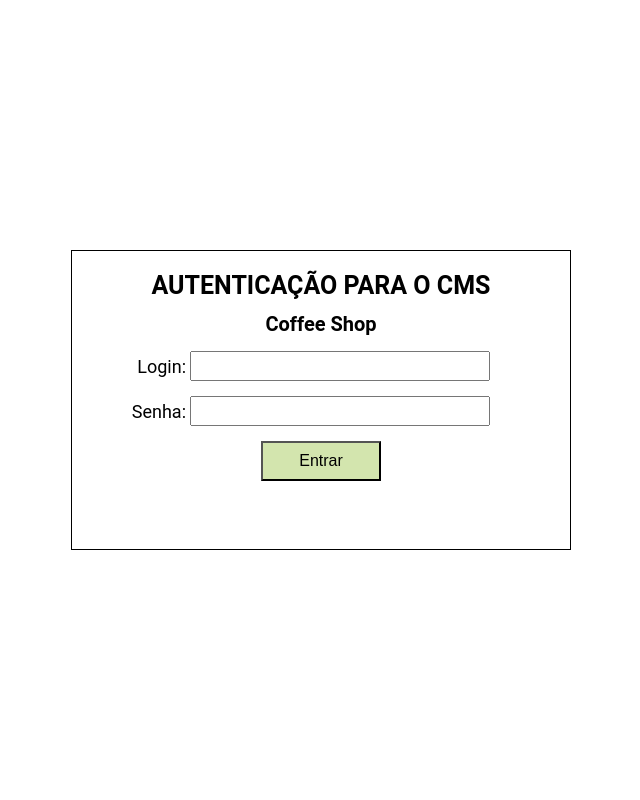
After one commit to marianasgit/landing-page-php, a PHP site: page /cms/login.html in a window 1280 px wide. The commit adds this page. Shown: the whole page, without its empty margins (319-959 px from the left). Run offline with PHP 8.4, Linux system fonts and the light colour scheme.

Commit message:
finalizando front do cms

```diff
--- /dev/null
+++ b/cms/login.css
@@ -0,0 +1,56 @@
+* {
+  margin: 0;
+  padding: 0;
+  box-sizing: border-box;
+}
+
+body {
+  width: 100vw;
+  height: 100vh;
+  display: flex;
+  font-family: Roboto, "Helvetica Neue", sans-serif;
+}
+
+.section-login {
+  /*background-color: thistle;*/
+  width: 500px;
+  height: 300px;
+  border: 1px solid;
+  margin: auto;
+  text-align: center;
+  padding-top: 20px;
+}
+
+.section-login h3 {
+  font-size: 25px;
+  padding-bottom: 12px;
+}
+
+.section-login h4 {
+  font-size: 20px;
+  padding-bottom: 15px;
+}
+
+label {
+  font-size: 18px;
+}
+
+input {
+  width: 300px;
+  height: 30px;
+  font-size: 20px;
+}
+
+.dados-login {
+  padding-bottom: 15px;
+  text-align: right;
+  padding-right: 80px;
+}
+
+.botao-entrar {
+  width: 120px;
+  height: 40px;
+  background-color: rgba(168, 204, 95, 0.507);
+  font-size: 16px;
+  font-weight: 500;
+}
--- /dev/null
+++ b/cms/login.html
@@ -0,0 +1,26 @@
+<!DOCTYPE html>
+<html lang="pt-BR">
+  <head>
+    <meta charset="UTF-8" />
+    <meta name="viewport" content="width=device-width, initial-scale=1.0" />
+    <link rel="stylesheet" href="login.css" />
+    <title>Login</title>
+  </head>
+  <body>
+    <section class="section-login">
+      <h3>AUTENTICAÇÃO PARA O CMS</h3>
+      <h4>Coffee Shop</h4>
+      <form action="" method="post">
+        <div class="dados-login">
+          <label for="login">Login:</label>
+          <input type="text" />
+        </div>
+        <div class="dados-login">
+          <label for="senha">Senha:</label>
+          <input type="password" />
+        </div>
+        <input class="botao-entrar" type="submit" value="Entrar" />
+      </form>
+    </section>
+  </body>
+</html>
--- a/css/header.css
+++ b/css/header.css
@@ -1,7 +1,6 @@
 header {
   width: inherit;
   height: 145px;
-  background-color: lightblue;
   background-image: url(../img/background-header.svg);
   background-repeat: no-repeat;
   background-size: cover;
@@ -67,7 +66,7 @@ label span:nth-child(3) {
   top: 8px;
 }
 
-.menu{
+.menu {
   display: none;
   width: 300px;
   padding-top: 50px;
```
Also changed, not shown: cms/cms.css (added, +67 -0 lines), cms/cms.html (renamed from cms.html, +16 -7 lines), css/cms.css (deleted, +0 -39 lines), img/categorias.png (added), img/logout.png (added), img/mensagens.png (added), img/novo-produto.png (added), img/usuario-verificado.png (added).
